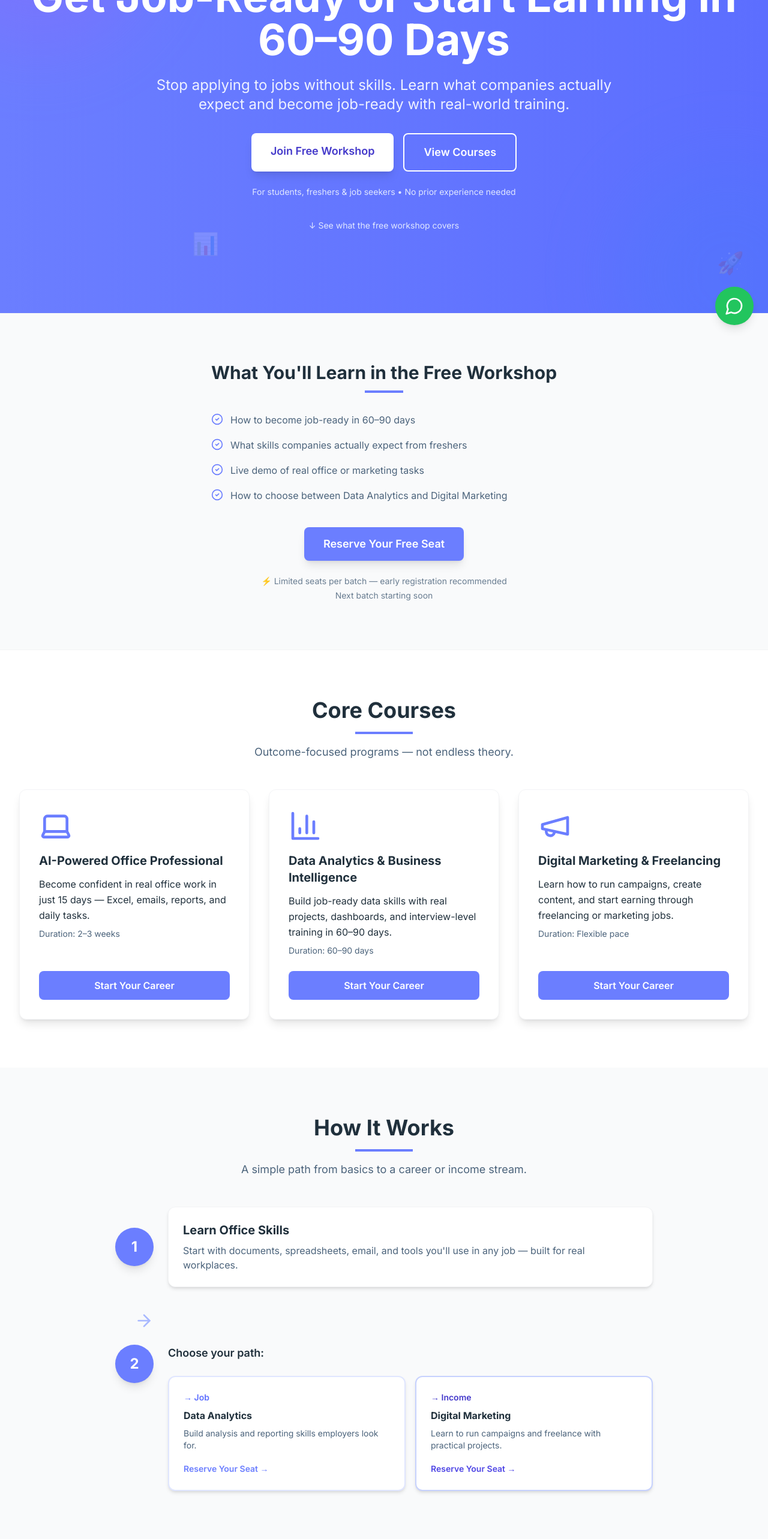
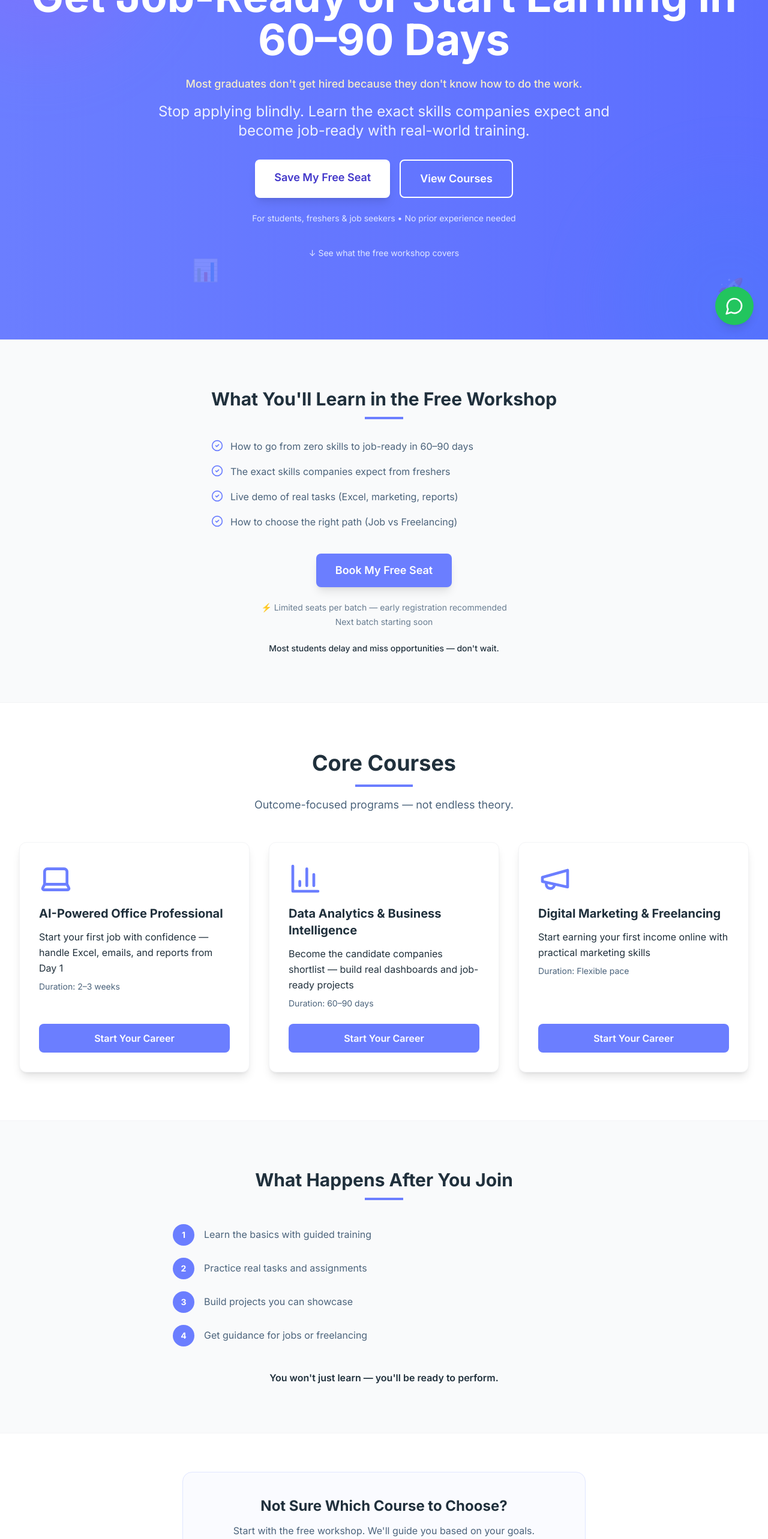
Before and after one commit to assetrazsolutions-hue/bossacademy, a Next.js app: page / in a window 1280 px wide. Shown: the part 234-2800 px from the top of the page at 60% size. Built offline with nearby package versions, Linux system fonts and the light colour scheme.

Commit message:
Homepage funnel copy: urgency, CTAs, new sections, register form
Made-with: Cursor

```diff
--- a/app/page.tsx
+++ b/app/page.tsx
@@ -1,6 +1,8 @@
 import Hero from '@/components/Hero'
 import HomeWorkshop from '@/components/HomeWorkshop'
 import HomeCoreCourses from '@/components/HomeCoreCourses'
+import HomeAfterJoin from '@/components/HomeAfterJoin'
+import HomeDecisionSupport from '@/components/HomeDecisionSupport'
 import HomeHowItWorks from '@/components/HomeHowItWorks'
 import HomeWhyChooseUs from '@/components/HomeWhyChooseUs'
 import HomeFinalCTA from '@/components/HomeFinalCTA'
@@ -11,6 +13,8 @@ export default function Home() {
       <Hero />
       <HomeWorkshop />
       <HomeCoreCourses />
+      <HomeAfterJoin />
+      <HomeDecisionSupport />
       <HomeHowItWorks />
       <HomeWhyChooseUs />
       <HomeFinalCTA />
--- a/app/programs/page.tsx
+++ b/app/programs/page.tsx
@@ -5,7 +5,7 @@ const programs = [
   {
     id: 'office',
     title: 'AI-Powered Office Professional',
-    outcome: 'Become confident in real office work in 15 days',
+    outcome: 'Start your first job with confidence — Excel, emails, reports from Day 1',
     duration: '2–3 weeks',
     description:
       'Build practical skills in documents, spreadsheets, email, and everyday workplace tools — with AI-assisted workflows so you can hit the ground running in any office role.',
@@ -20,7 +20,7 @@ const programs = [
   {
     id: 'data',
     title: 'Data Analytics & Business Intelligence',
-    outcome: 'Become job-ready in 60–90 days',
+    outcome: 'Become the candidate companies shortlist — dashboards and job-ready projects',
     duration: '60–90 days',
     description:
       'Learn to analyze data, build reports, and communicate insights employers actually need — from spreadsheets to dashboards and business questions.',
@@ -35,7 +35,7 @@ const programs = [
   {
     id: 'marketing',
     title: 'Digital Marketing & Freelancing',
-    outcome: 'Start earning through freelancing or marketing jobs',
+    outcome: 'Start earning your first income online with practical marketing skills',
     duration: 'Flexible pace',
     description:
       'Get hands-on with digital channels, campaigns, and client-ready deliverables — whether you want a job in marketing or to offer services independently.',
--- a/app/register/page.tsx
+++ b/app/register/page.tsx
@@ -6,7 +6,7 @@ export default function Register() {
       <div className="max-w-7xl mx-auto px-4 sm:px-6 lg:px-8">
         <div className="text-center mb-12">
           <h1 className="text-4xl md:text-5xl font-bold text-text mb-4">
-            Book Your Seat — Start Your Career Journey
+            Reserve Your Seat — Start Your Career Journey
           </h1>
           <div className="w-24 h-1 bg-primary-600 mx-auto mb-6"></div>
           <p className="text-lg text-text-light max-w-2xl mx-auto">
--- a/components/Hero.tsx
+++ b/components/Hero.tsx
@@ -27,16 +27,19 @@ export default function Hero() {
           <h1 className="text-4xl sm:text-5xl md:text-6xl lg:text-7xl font-bold mb-6 leading-tight">
             Get Job-Ready or Start Earning in 60–90 Days
           </h1>
+          <p className="text-base md:text-lg font-medium text-amber-100/95 max-w-2xl mx-auto mb-4 leading-snug">
+            Most graduates don&apos;t get hired because they don&apos;t know how to do the work.
+          </p>
           <p className="text-lg md:text-xl lg:text-2xl mb-8 text-primary-100 max-w-3xl mx-auto leading-relaxed">
-            Stop applying to jobs without skills. Learn what companies actually expect and become job-ready with
-            real-world training.
+            Stop applying blindly. Learn the exact skills companies expect and become job-ready with real-world
+            training.
           </p>
           <div className="flex flex-col sm:flex-row gap-4 justify-center">
             <Link
               href="/register"
               className="bg-white text-indigo-700 px-8 py-4 rounded-lg font-semibold text-lg shadow-lg hover:shadow-xl transition"
             >
-              Join Free Workshop
+              Save My Free Seat
             </Link>
             <Link
               href="/programs"
--- /dev/null
+++ b/components/HomeAfterJoin.tsx
@@ -0,0 +1,32 @@
+const steps = [
+  { n: 1, text: 'Learn the basics with guided training' },
+  { n: 2, text: 'Practice real tasks and assignments' },
+  { n: 3, text: 'Build projects you can showcase' },
+  { n: 4, text: 'Get guidance for jobs or freelancing' },
+]
+
+export default function HomeAfterJoin() {
+  return (
+    <section id="after-join" className="py-16 md:py-20 bg-gray-50 border-y border-gray-100">
+      <div className="max-w-3xl mx-auto px-4 sm:px-6 lg:px-8">
+        <h2 className="text-2xl md:text-3xl font-bold text-text text-center mb-3">
+          What Happens After You Join
+        </h2>
+        <div className="w-16 h-1 bg-primary-600 mx-auto mb-10" />
+        <ol className="space-y-5">
+          {steps.map((step) => (
+            <li key={step.n} className="flex gap-4 items-start">
+              <span className="flex-shrink-0 w-9 h-9 rounded-full bg-primary-600 text-white flex items-center justify-center text-sm font-bold">
+                {step.n}
+              </span>
+              <p className="text-text-light pt-1 leading-relaxed">{step.text}</p>
+            </li>
+          ))}
+        </ol>
+        <p className="mt-10 text-center font-semibold text-text">
+          You won&apos;t just learn — you&apos;ll be ready to perform.
+        </p>
+      </div>
+    </section>
+  )
+}
--- a/components/HomeCoreCourses.tsx
+++ b/components/HomeCoreCourses.tsx
@@ -6,7 +6,7 @@ const courses = [
     id: 'office',
     title: 'AI-Powered Office Professional',
     outcome:
-      'Become confident in real office work in just 15 days — Excel, emails, reports, and daily tasks.',
+      'Start your first job with confidence — handle Excel, emails, and reports from Day 1',
     duration: '2–3 weeks',
     icon: Laptop,
   },
@@ -14,15 +14,14 @@ const courses = [
     id: 'data',
     title: 'Data Analytics & Business Intelligence',
     outcome:
-      'Build job-ready data skills with real projects, dashboards, and interview-level training in 60–90 days.',
+      'Become the candidate companies shortlist — build real dashboards and job-ready projects',
     duration: '60–90 days',
     icon: BarChart3,
   },
   {
     id: 'marketing',
     title: 'Digital Marketing & Freelancing',
-    outcome:
-      'Learn how to run campaigns, create content, and start earning through freelancing or marketing jobs.',
+    outcome: 'Start earning your first income online with practical marketing skills',
     duration: 'Flexible pace',
     icon: Megaphone,
   },
--- /dev/null
+++ b/components/HomeDecisionSupport.tsx
@@ -0,0 +1,20 @@
+import Link from 'next/link'
+
+export default function HomeDecisionSupport() {
+  return (
+    <section className="py-14 md:py-16 bg-white">
+      <div className="max-w-2xl mx-auto px-4 sm:px-6 lg:px-8 text-center rounded-2xl border border-primary-200 bg-primary-50/50 py-10 px-6">
+        <h2 className="text-xl md:text-2xl font-bold text-text mb-3">Not Sure Which Course to Choose?</h2>
+        <p className="text-text-light mb-6 leading-relaxed">
+          Start with the free workshop. We&apos;ll guide you based on your goals.
+        </p>
+        <Link
+          href="/register"
+          className="inline-block bg-primary-600 text-white px-8 py-3 rounded-lg font-semibold hover:bg-primary-700 transition shadow-md"
+        >
+          Join Free Workshop
+        </Link>
+      </div>
+    </section>
+  )
+}
--- a/components/HomeFinalCTA.tsx
+++ b/components/HomeFinalCTA.tsx
@@ -8,14 +8,14 @@ export default function HomeFinalCTA() {
           Stop learning randomly. Start building skills that actually get results.
         </h2>
         <p className="text-xl mb-10 text-primary-100 max-w-2xl mx-auto">
-          Join our free workshop and take the first step toward a job or income.
+          Take the first step toward a job or income today.
         </p>
         <div className="flex flex-col sm:flex-row gap-4 justify-center">
           <Link
             href="/register"
             className="bg-white text-primary-600 px-8 py-4 rounded-lg font-semibold text-lg hover:bg-primary-50 transition shadow-lg"
           >
-            Join Free Workshop
+            Save My Free Seat
           </Link>
           <Link
             href="/contact"
--- a/components/HomeWorkshop.tsx
+++ b/components/HomeWorkshop.tsx
@@ -2,10 +2,10 @@ import Link from 'next/link'
 import { CheckCircle2 } from 'lucide-react'
 
 const bullets = [
-  'How to become job-ready in 60–90 days',
-  'What skills companies actually expect from freshers',
-  'Live demo of real office or marketing tasks',
-  'How to choose between Data Analytics and Digital Marketing',
+  'How to go from zero skills to job-ready in 60–90 days',
+  'The exact skills companies expect from freshers',
+  'Live demo of real tasks (Excel, marketing, reports)',
+  'How to choose the right path (Job vs Freelancing)',
 ]
 
 export default function HomeWorkshop() {
@@ -28,12 +28,15 @@ export default function HomeWorkshop() {
           href="/register"
           className="inline-block bg-primary-600 text-white px-8 py-3.5 rounded-lg font-semibold text-lg hover:bg-primary-700 transition shadow-lg"
         >
-          Reserve Your Free Seat
+          Book My Free Seat
         </Link>
         <div className="mt-6 space-y-1 text-sm text-text-muted">
           <p>⚡ Limited seats per batch — early registration recommended</p>
           <p>Next batch starting soon</p>
         </div>
+        <p className="mt-6 text-sm font-medium text-text max-w-md mx-auto">
+          Most students delay and miss opportunities — don&apos;t wait.
+        </p>
       </div>
     </section>
   )
--- a/components/InstitutionalPartnership.tsx
+++ b/components/InstitutionalPartnership.tsx
@@ -38,7 +38,7 @@ const primaryCards: Card[] = [
     label: 'Hospitals',
     description:
       'Train staff in patient care, hospital administration, billing, and digital systems to reduce errors and improve patient experience.',
-    cta: 'Get Started',
+    cta: 'Start Your Career',
     icon: MessageCircle,
   },
   {
@@ -47,7 +47,7 @@ const primaryCards: Card[] = [
     label: 'Corporate Organizations',
     description:
       'Upskill employees in digital tools, leadership, and emerging technologies to boost productivity and business growth.',
-    cta: 'Get Started',
+    cta: 'Start Your Career',
     icon: Building2,
   },
   {
@@ -56,7 +56,7 @@ const primaryCards: Card[] = [
     label: 'Industrial & Manufacturing',
     description:
       'Develop skilled technicians in EV, electrical systems, safety, and operations to improve throughput and reduce downtime.',
-    cta: 'Get Started',
+    cta: 'Start Your Career',
     icon: Car,
   },
   {
@@ -86,7 +86,7 @@ const moreCards: Card[] = [
     label: 'Startups & Small Businesses',
     description:
       'Support lean teams with practical training that accelerates product delivery, customer acquisition, and market readiness.',
-    cta: 'Get Started',
+    cta: 'Start Your Career',
     icon: Lightbulb,
   },
   {
@@ -95,7 +95,7 @@ const moreCards: Card[] = [
     label: 'IT & Tech',
     description:
       'Build strong engineering and operations teams with upskilling in modern stacks, tools, and delivery practices.',
-    cta: 'Get Started',
+    cta: 'Start Your Career',
     icon: CircuitBoard,
   },
   {
@@ -104,7 +104,7 @@ const moreCards: Card[] = [
     label: 'EV & Automotive',
     description:
       'Create EV-ready technicians and engineers through hands-on training in EV systems and diagnostics that improves service quality.',
-    cta: 'Get Started',
+    cta: 'Start Your Career',
     icon: Car,
   },
   {
--- a/components/RegistrationForm.tsx
+++ b/components/RegistrationForm.tsx
@@ -227,11 +227,11 @@ export default function RegistrationForm() {
         disabled={isSubmitting}
         className="w-full bg-primary-600 text-white px-6 py-3 rounded-lg font-semibold hover:bg-primary-700 transition disabled:opacity-50 disabled:cursor-not-allowed"
       >
-        {isSubmitting ? 'Submitting...' : 'Reserve My Seat'}
+        {isSubmitting ? 'Submitting...' : 'Reserve My Seat Now'}
       </button>
 
       <p className="text-center text-sm text-text-light">
-        Our team will guide you on the right course after registration.
+        Our team will guide you step-by-step after registration.
       </p>
 
       <p className="text-center text-sm text-text-muted">
```
Also changed, not shown: tsconfig.json (+19 -5 lines).
